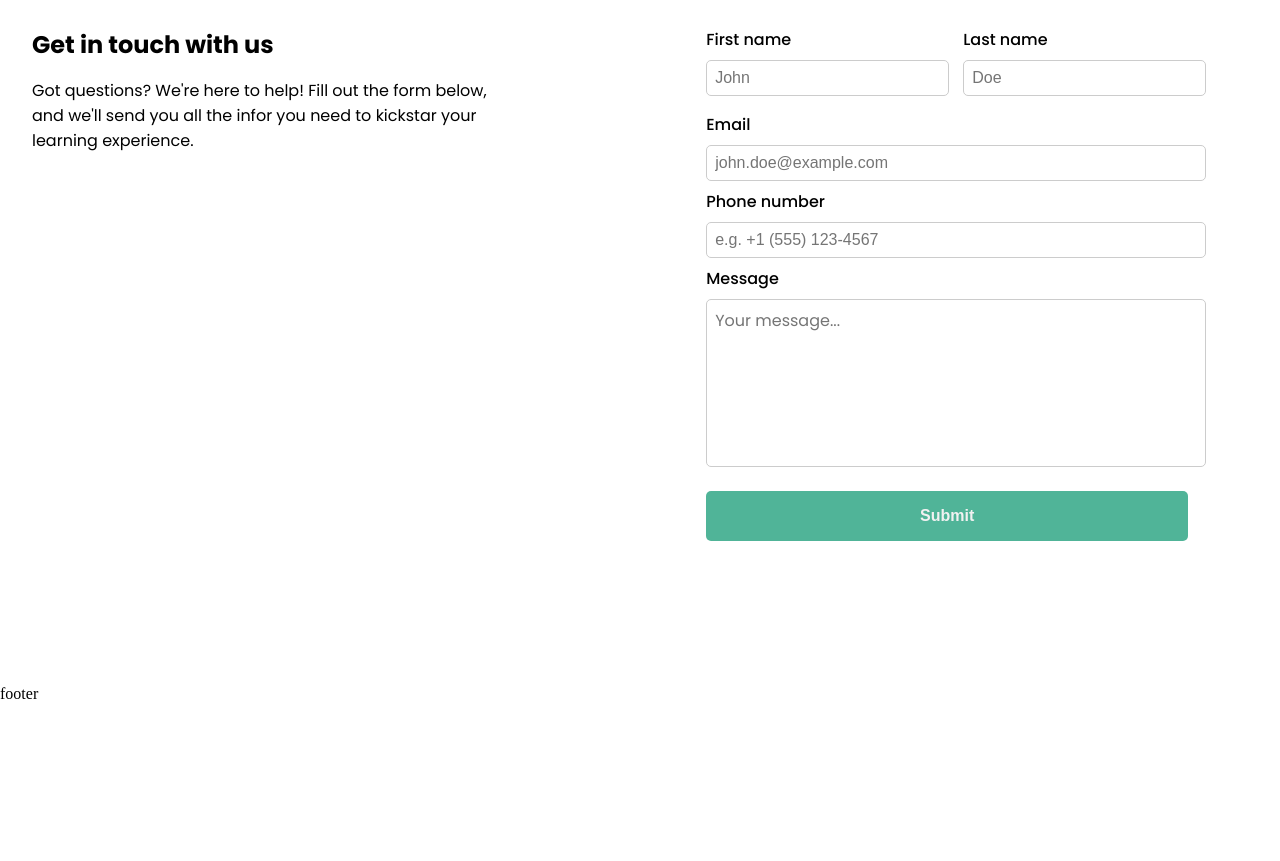
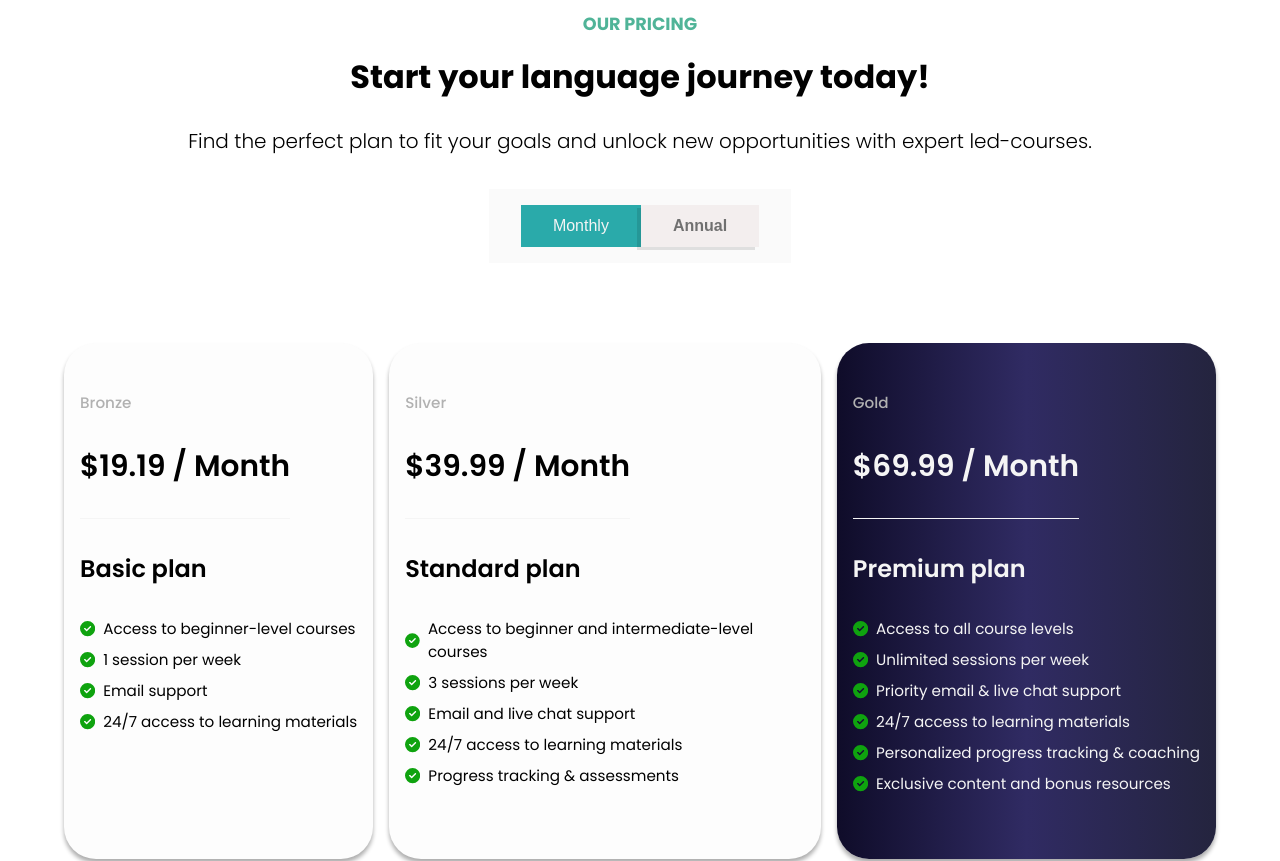
Before and after one commit to k1ssa1/linguatech-client-app, a React (Vite) app: page / in a window 1280 px wide. Shown: the part 1800-2661 px from the top of the page. Before the commit the page ends 2503 px from the top, so only its background shows below. Built offline with nearby package versions, Linux system fonts and the light colour scheme.

Commit message:
feat: add pricing section

```diff
--- a/src/apps/main/Homepage.jsx
+++ b/src/apps/main/Homepage.jsx
@@ -3,6 +3,7 @@ import Navbar from "../../components/navigation/navbar/Navbar";
 import {Helmet} from "react-helmet";
 import Services from "../../components/services/Services";
 import Hero from "../../components/hero/Hero";
+import Pricing from "../../components/pricing/Pricing";
 
 const Homepage = () => {
     return (
@@ -13,6 +14,7 @@ const Homepage = () => {
             <Navbar/>
             <Hero/>
             <Services/>
+            <Pricing/>
             <Contact/>
         </>
      );
--- a/src/components/pricing/Pricing.jsx
+++ b/src/components/pricing/Pricing.jsx
@@ -1,6 +1,100 @@
+import { useState } from "react";
+import styles from "./Pricing.module.css"
+
+import { FaCircleCheck  } from "react-icons/fa6";
+
+
+
 const Pricing = () => {
+
+    const [isMonthly, setMonthly] = useState(true);
+    const [isAnnual, setAnnual] = useState(false);
+
+
+    const monthlyPrices = {
+        bronze: 19.19,
+        silver: 39.99,
+        gold: 69.99
+    }
+
+    const annualPrices = {
+        bronze: 189.99,
+        silver: 389.99,
+        gold: 689.99
+    }
+
+    const handleToggle = (plan) => {
+        if(plan === "monthly"){
+            setMonthly(true);
+            setAnnual(false);
+        }else{
+            setMonthly(false);
+            setAnnual(true);
+        }
+    }
+
     return (
-        <>pricing</>
+        <section className={styles.main}>
+            <div className={styles.header}>
+                <h2>Our pricing</h2>
+                <h3>Start your language journey today!</h3>
+                <p>Find the perfect plan to fit your goals and unlock new opportunities with expert led-courses.</p>
+                <div className={styles.btn_group}>
+                    <button className={isMonthly ? styles.active: styles.inactive} onClick={() => handleToggle("monthly")}>Monthly</button>
+                    <button className={isAnnual ? styles.active: styles.inactive} onClick={() => handleToggle("annual")}>Annual</button>
+                </div>
+            </div>
+            <div className={styles.card_collection}>
+                <div className={styles.card}>
+                    <div className={styles.card_head}>
+                        <h3>Bronze</h3>
+                        <p>${isMonthly ? monthlyPrices.bronze : annualPrices.bronze} / {""} {isMonthly ? "Month" : "Year"}</p>
+                    </div>
+                    <div className={styles.card_body}>
+                        <h4>Basic plan</h4>
+                        <ul>
+                            <li><FaCircleCheck />Access to beginner-level courses</li>
+                            <li><FaCircleCheck />1 session per week</li>
+                            <li><FaCircleCheck />Email support</li>
+                            <li><FaCircleCheck />24/7 access to learning materials</li>
+                        </ul>
+                    </div>
+                </div>
+                <div className={styles.card}>
+                    <div className={styles.card_head}>
+                        <h3>Silver</h3>
+                        <p>${isMonthly ? monthlyPrices.silver : annualPrices.silver} / {""} {isMonthly ? "Month" : "Year"}</p>
+                    </div>
+                    <div className={styles.card_body}>
+                        <h4>Standard plan</h4>
+                        <ul>
+                        <li><FaCircleCheck />Access to beginner and intermediate-level courses</li>
+                        <li><FaCircleCheck />3 sessions per week</li>
+                        <li><FaCircleCheck />Email and live chat support</li>
+                        <li><FaCircleCheck />24/7 access to learning materials</li>
+                        <li><FaCircleCheck />Progress tracking & assessments</li>
+                        </ul>
+                    </div>
+                </div>
+                <div className={styles.card}>
+                    <div className={styles.card_head}>
+                        <h3>Gold</h3>
+                        <p>${isMonthly ? monthlyPrices.gold : annualPrices.gold} / {""} {isMonthly ? "Month" : "Year"}</p>
+                    </div>
+                    <div className={styles.card_body}>
+                        <h4>Premium plan</h4>
+                        <ul>
+                        <li><FaCircleCheck />Access to all course levels</li>
+                        <li><FaCircleCheck />Unlimited sessions per week</li>
+                        <li><FaCircleCheck />Priority email & live chat support</li>
+                        <li><FaCircleCheck />24/7 access to learning materials</li>
+                        <li><FaCircleCheck />Personalized progress tracking & coaching</li>
+                        <li><FaCircleCheck />Exclusive content and bonus resources</li>
+                        </ul>
+                    </div>
+                </div>
+            </div>
+        </section>
      );
 }
 
--- a/src/components/pricing/Pricing.module.css
+++ b/src/components/pricing/Pricing.module.css
@@ -0,0 +1,133 @@
+.main {
+    display: flex;
+    flex-direction: column;
+    padding: 2rem;
+    font-family: "poppins", Arial, Helvetica, sans-serif;
+}
+
+.header {
+    display: flex;
+    flex-direction: column;
+    align-items: center;
+}
+
+.header h2 {
+    font-size: 1.1rem;
+    color: #50B498;
+    margin: 1rem 0;
+    text-transform: uppercase;
+}
+
+
+.header h3 {
+    font-size: 2rem;
+    color: #010101;
+    margin: 0 0 1.5rem 0;
+}
+
+.header p {
+    font-size: 1.25rem;
+    padding: 0 5rem;
+    line-height: 2rem;
+    margin: 0;
+    font-weight: 300;
+}
+
+.btn_group {
+    background-color: #f7f7f796;
+    padding: 1rem 2rem;
+    margin: 2rem 0 1rem;
+    display: flex;
+    justify-content: center;
+}
+
+.btn_group button {
+    padding: 0.75rem 2rem;
+    border: none;
+    cursor: pointer;
+    font-size: 1rem;
+}
+
+.btn_group .active {
+    background-color: rgb(42, 170, 170);
+    color: #F5F5F5;
+}
+
+.btn_group .inactive {
+    background-color: #f3eeee;
+    color: #707070;
+    box-shadow: -4px 3px 0 #0404041c;
+    font-weight: 600;
+}
+
+
+.card_collection {
+    display: grid;
+    grid-template-columns: auto auto auto;
+    gap: 1rem;
+    margin: 4rem 2rem
+}
+
+.card {
+    display: flex;
+    flex-direction: column;
+    align-items: flex-start;
+    background-color: #fdfdfd;
+    padding: 3rem 1rem;
+    border-radius: 2rem;
+    box-shadow: 0 4px 4px #00000052;
+}
+
+.card_head {
+    display: flex;
+    flex-direction: column;
+    justify-content: flex-start;
+    border-bottom: 1px solid #F5F5F5;
+}
+
+.card_head h3 {
+    font-size: 0.95rem;
+    color: #b1b1b1;
+    margin: 0;
+    font-weight: 500;
+}
+
+.card_head p {
+    font-size: 1.85rem;
+    font-weight: 600;
+}
+
+.card_body {
+    padding: 0;
+}
+
+.card_body h4 {
+    font-size: 1.5rem;
+    font-weight: 600;
+}
+
+.card_body ul {
+    list-style: none;
+    padding: 0;
+    margin: 1rem 0
+}
+
+.card_body ul li {
+    display: flex;
+    flex-direction: row;
+    align-items: center;
+    gap: 0.5rem;
+    margin: 0.5rem 0;
+    font-size: 0.95rem;
+}
+
+.card_body ul li svg {
+    color: rgb(15, 163, 15);
+}
+
+.card_collection .card:last-child {
+    background: #0f0c29;
+    background: -webkit-linear-gradient(to right, #0f0c29, #302b63, #24243e);
+    background: linear-gradient(to right, #0f0c29, #302b63, #24243e);
+    color: #F5F5F5
+}
```
